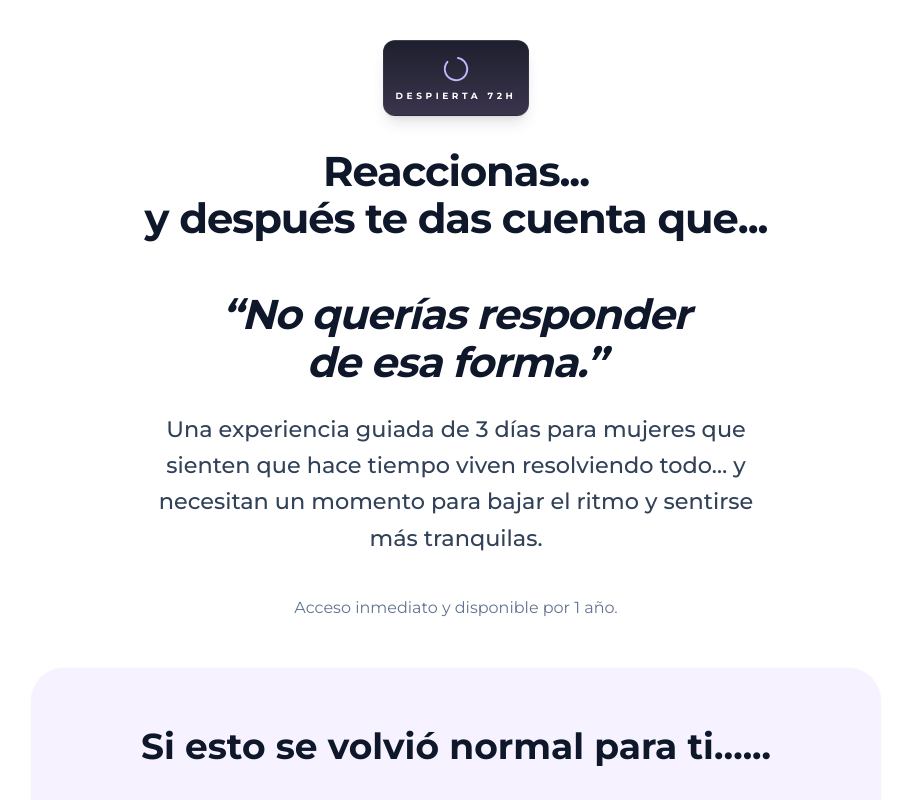
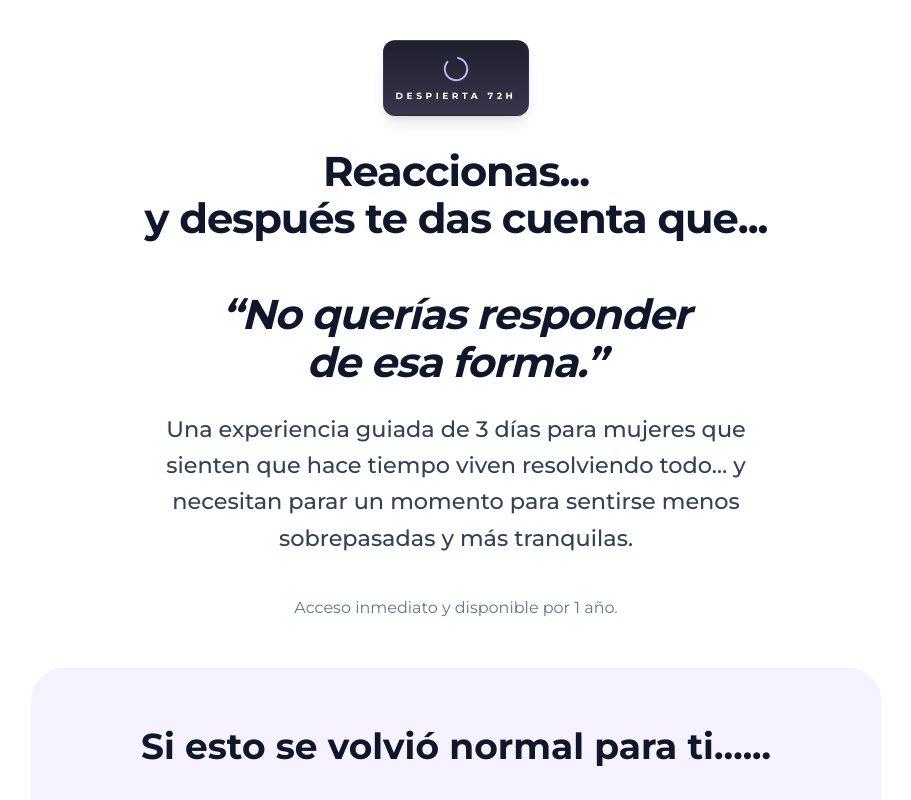
Before and after one commit to cursossolange/despierta-72h, a React (Vite) app: page / in a window 1280 px wide. Shown: the top 800 px of the page, without its empty margins (184-1095 px from the left). Built offline with nearby package versions, Linux system fonts and the light colour scheme; no server answers.

Commit message:
Update LandingPage.tsx

```diff
--- a/src/components/LandingPage.tsx
+++ b/src/components/LandingPage.tsx
@@ -179,7 +179,7 @@ export default function LandingPage({ onPurchase }: LandingPageProps) {
 
 <p className="text-[18px] md:text-[1.4rem] text-slate-700 font-medium mb-5 text-center max-w-3xl mx-auto leading-relaxed">
  Una experiencia guiada de 3 días para mujeres que sienten que hace tiempo viven resolviendo todo…
-y necesitan un momento para bajar el ritmo y sentirse más tranquilas.
+y necesitan parar un momento para sentirse menos sobrepasadas y más tranquilas.
 </p>
 </div>
   <p className="mt-4 text-sm md:text-base text-slate-500">
```
